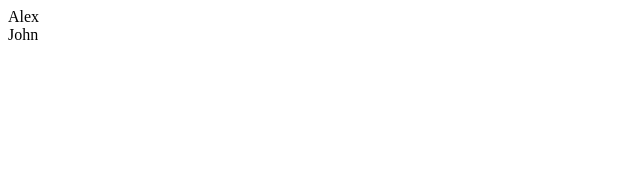
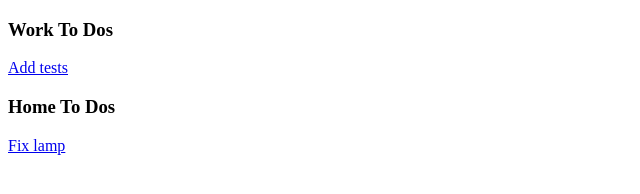
Before and after one commit to alex-parra/pluralsight-fullstack-react-express, a React app: page / in a window 1280 px wide. Shown: the whole page, without its empty margins (0-640 px from the left). Built offline with nearby package versions, Linux system fonts and the light colour scheme.

Commit message:
Add Router

```diff
--- a/index.html
+++ b/index.html
@@ -7,7 +7,7 @@
   </head>
   <body>
     <div id="root">
-      <h1>Fullstack React</h1>
+      <h1>Loading...</h1>
     </div>
     <script src="/bundle.js"></script>
   </body>
--- a/package.json
+++ b/package.json
@@ -28,6 +28,7 @@
     "react": "^16.13.1",
     "react-dom": "^16.13.1",
     "react-redux": "^7.2.0",
+    "react-router-dom": "^5.1.2",
     "redux": "^4.0.5"
   }
 }
--- a/src/app/components/App.js
+++ b/src/app/components/App.js
@@ -1,19 +1,15 @@
 import React from 'react';
-import { useSelector } from 'react-redux';
+import { BrowserRouter as Router, Route } from 'react-router-dom';
+
+import Dashboard from 'app/components/Dashboard';
+import TaskDetail from './TaskDetail';
 
 const App = () => {
-  const users = useSelector((state) => state.users);
-
   return (
-    <div>
-      {users.map((u) => {
-        return (
-          <div key={u.id} className="user">
-            {u.name}
-          </div>
-        );
-      })}
-    </div>
+    <Router>
+      <Route path="/" exact component={Dashboard} />
+      <Route path="/task/:id" component={TaskDetail} />
+    </Router>
   );
 };
 
--- /dev/null
+++ b/src/app/components/Dashboard.js
@@ -0,0 +1,28 @@
+import React from 'react';
+import useGroups from 'app/hooks/useGroups';
+import useTasks from 'app/hooks/useTasks';
+import { Link } from 'react-router-dom';
+
+const Dashboard = () => {
+  const groups = useGroups();
+  const tasks = useTasks();
+
+  return (
+    <div>
+      {groups.map((g) => (
+        <div key={g.id} className="group">
+          <h3>{g.name}</h3>
+          {tasks
+            .filter((t) => t.group === g.id)
+            .map((t) => (
+              <div key={t.id} className="task">
+                <Link to={`task/${t.id}`}>{t.name}</Link>
+              </div>
+            ))}
+        </div>
+      ))}
+    </div>
+  );
+};
+
+export default Dashboard;
--- /dev/null
+++ b/src/app/components/TaskDetail.js
@@ -0,0 +1,19 @@
+import React from 'react';
+import { useParams } from 'react-router-dom';
+import useTasks from 'app/hooks/useTasks';
+
+const TaskDetail = () => {
+  const { id } = useParams();
+  const task = useTasks(id);
+
+  return (
+    <div>
+      <h2>
+        <small>Task {task.id}</small>
+        <div>{task.name}</div>
+      </h2>
+    </div>
+  );
+};
+
+export default TaskDetail;
--- /dev/null
+++ b/src/app/hooks/useGroups.js
@@ -0,0 +1,11 @@
+import { useSelector } from 'react-redux';
+
+const useGroups = (id = null) => {
+  const groups = useSelector((state) => state.groups);
+
+  if (!id) return groups;
+
+  return groups.find((t) => t.id === id);
+};
+
+export default useGroups;
--- /dev/null
+++ b/src/app/hooks/useTasks.js
@@ -0,0 +1,11 @@
+import { useSelector } from 'react-redux';
+
+const useTasks = (id = null) => {
+  const tasks = useSelector((state) => state.tasks);
+
+  if (!id) return tasks;
+
+  return tasks.find((t) => t.id === id);
+};
+
+export default useTasks;
--- a/src/server/defaultState.js
+++ b/src/server/defaultState.js
@@ -5,13 +5,13 @@ export const defaultState = {
   ],
 
   groups: [
-    { id: 'G1', name: 'To Dos', owner: 'U1' },
-    { id: 'G2', name: 'To Dos', owner: 'U2' },
+    { id: 'G1', name: 'Work To Dos', owner: 'U1' },
+    { id: 'G2', name: 'Home To Dos', owner: 'U2' },
   ],
 
   tasks: [
     { id: 'T1', name: 'Add tests', group: 'G1', owner: 'U1', done: false },
-    { id: 'T2', name: 'Add tests', group: 'G2', owner: 'U2', done: false },
+    { id: 'T2', name: 'Fix lamp', group: 'G2', owner: 'U2', done: false },
   ],
 
   comments: [
```
Also changed, not shown: .eslintrc.js, 1 other file.
